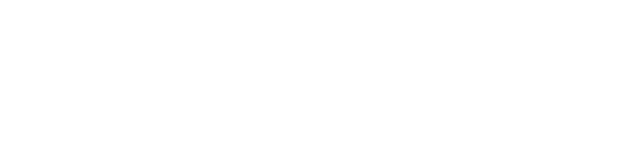
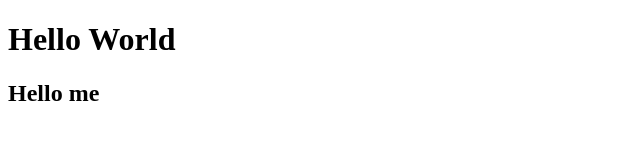
Before and after one commit to Bhavani-Somanchi/demo-repo, a plain HTML site: page index.html in a window 1280 px wide. Shown: the whole page, without its empty margins (0-640 px from the left). Drawn offline with Linux system fonts and the light colour scheme.

Commit message:
Made changes
Made changes to the index.html file

```diff
--- a/index.html
+++ b/index.html
@@ -6,4 +6,12 @@
             Test page
         </title>
     </head>
+    <body>
+        <h1>
+            Hello World
+        </h1>
+        <h2>
+            Hello me
+        </h2>
+    </body>
 </html>
```
